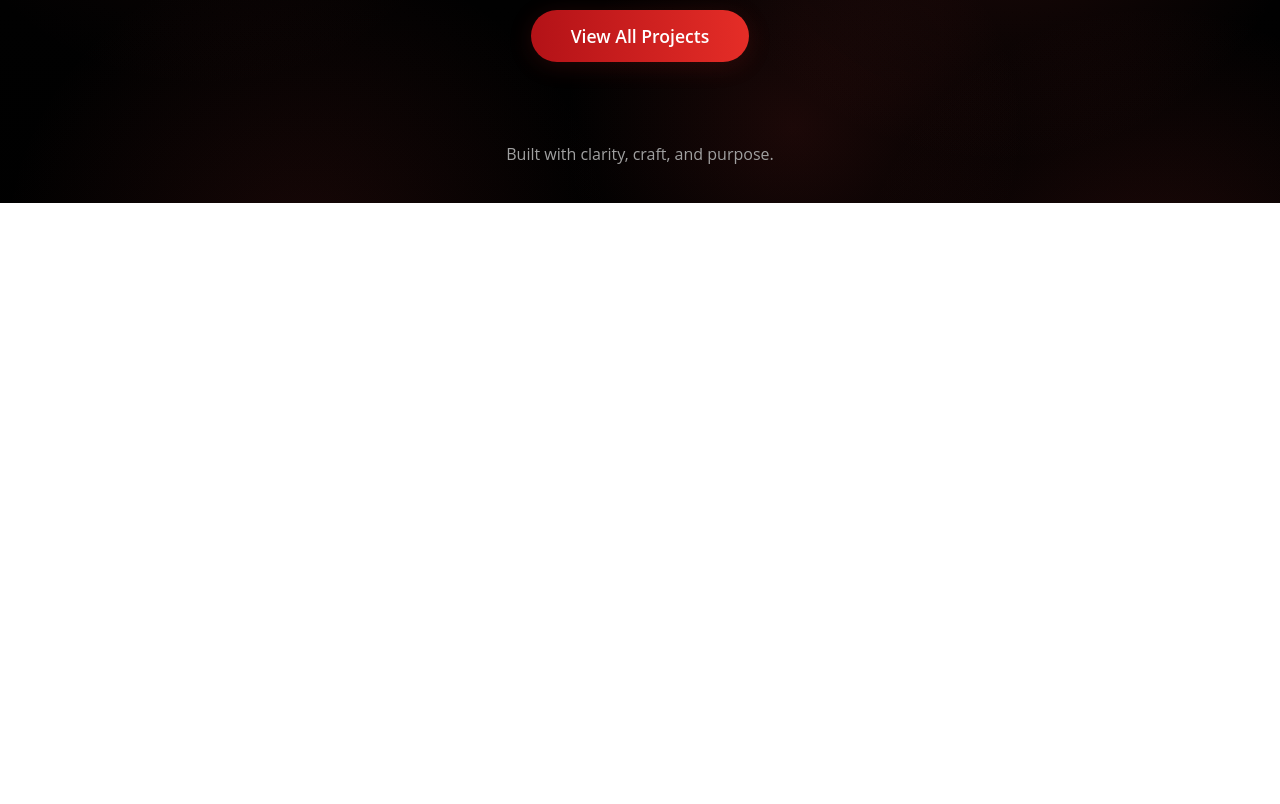
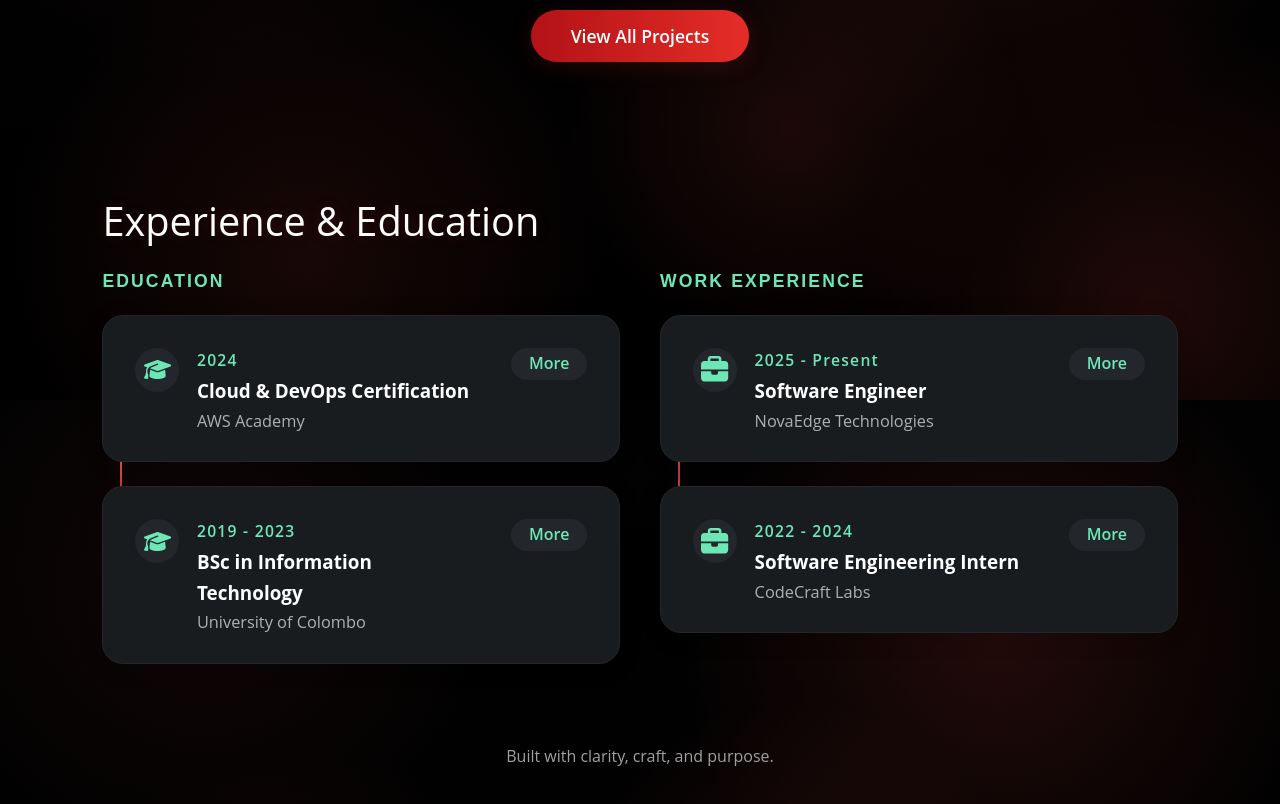
Before and after one commit to Malshii/Portfolio-v2, a Next.js app: page / in a window 1280 px wide. Shown: the part 4400-5204 px from the top of the page. Before the commit the page ends 4603 px from the top, so only its background shows below. Built offline with nearby package versions, Linux system fonts and the light colour scheme.

Commit message:
updated experience section

```diff
--- /dev/null
+++ b/app/components/ExpandableCard.js
@@ -0,0 +1,31 @@
+"use client";
+import React, { useState } from "react";
+import { FaGraduationCap, FaBriefcase } from "react-icons/fa6";
+
+export default function ExpandableCard({ year, title, place, details, type }) {
+  const [expanded, setExpanded] = React.useState(false);
+  // Use icon based on type
+  const icon =
+    type === "education" ? (
+      <FaGraduationCap />
+    ) : (
+      <FaBriefcase />
+    );
+  // Optionally parse year for date range
+  return (
+    <article className={`exp-card${expanded ? " expanded" : ""}`}>
+      <div className="exp-card-header" onClick={() => setExpanded((e) => !e)}>
+        <span className="exp-card-icon">{icon}</span>
+        <div className="exp-card-main">
+          <div className="exp-card-dates">{year}</div>
+          <div className="exp-card-title">{title}</div>
+          <div className="exp-card-place">{place}</div>
+        </div>
+        <button className="exp-card-toggle" aria-label={expanded ? "Collapse" : "Expand"}>
+          {expanded ? "Less" : "More"}
+        </button>
+      </div>
+      {expanded && <div className="exp-card-details">{details}</div>}
+    </article>
+  );
+}
--- a/app/components/ExperienceSection.js
+++ b/app/components/ExperienceSection.js
@@ -1,19 +1,28 @@
-export default function ExperienceSection({ timeline }) {
+import ExpandableCard from "./ExpandableCard";
+
+export default function ExperienceSection({ education = [], work = [] }) {
   return (
-    <section className="timeline section-reveal" id="experience">
-      <h2>Experience Timeline</h2>
-      <p className="section-subtitle">
-        Progress across engineering, cloud, and product delivery.
-      </p>
-      <div className="timeline-list">
-        {timeline.map((item) => (
-          <article key={item.title} className="glass-card timeline-card">
-            <p className="time">{item.year}</p>
-            <h3>{item.title}</h3>
-            <h4>{item.place}</h4>
-            <p>{item.details}</p>
-          </article>
-        ))}
+    <section className="experince-section section-reveal" id="experience">
+      <div className="experience-container">
+      <h2>Experience & Education</h2>
+      <div className="experience-columns">
+        <div className="experience-col">
+          <h3 className="experience-subtitle">Education</h3>
+          <div className="timeline-list">
+            {education.map((item) => (
+              <ExpandableCard key={item.title + item.year} {...item} type="education" />
+            ))}
+          </div>
+        </div>
+        <div className="experience-col">
+          <h3 className="experience-subtitle">Work Experience</h3>
+          <div className="timeline-list">
+            {work.map((item) => (
+              <ExpandableCard key={item.title + item.year} {...item} type="work" />
+            ))}
+          </div>
+        </div>
+      </div>
       </div>
     </section>
   );
--- a/app/page.js
+++ b/app/page.js
@@ -1,11 +1,22 @@
+
 import AboutSection from "./components/AboutSection";
 import ContactSection from "./components/ContactSection";
 import ExperienceSection from "./components/ExperienceSection";
 import HeroSection from "./components/HeroSection";
 import ProjectsSection from "./components/ProjectsSection";
 import SkillsSection from "./components/SkillsSection";
-import TopNav from "./components/TopNav";
 import { projects, skills, timeline } from "./data/portfolioData";
+
+// Split timeline into education and work experience
+const education = timeline.filter((item) =>
+  item.title.toLowerCase().includes("bsc") ||
+  item.title.toLowerCase().includes("msc") ||
+  item.title.toLowerCase().includes("diploma") ||
+  item.title.toLowerCase().includes("certification") ||
+  item.place.toLowerCase().includes("university") ||
+  item.place.toLowerCase().includes("academy")
+);
+const work = timeline.filter((item) => !education.includes(item));
 
 export default function Home() {
   return (
@@ -14,8 +25,8 @@ export default function Home() {
       <AboutSection />
       <SkillsSection skills={skills} />
       <ProjectsSection projects={projects} showAll={false}/>
-      {/* <ExperienceSection timeline={timeline} />
-      <ContactSection /> */}
+      <ExperienceSection education={education} work={work} />
+      {/* <ContactSection /> */}
 
       <footer className="site-footer">
         <p>Built with clarity, craft, and purpose.</p>
--- a/app/styles/experience.css
+++ b/app/styles/experience.css
@@ -1,4 +1,17 @@
 /* Experience and timeline styles */
+.experince-section{
+  color: #fff;
+  padding: 4rem clamp(1rem, 4vw, 4rem);
+  width: 100%;
+  margin: 0 auto;
+  box-sizing: border-box;
+  background: transparent;
+  min-height: auto;
+}
+
+.experience-container{
+  padding: 0 clamp(1rem, 4vw, 4rem);
+}
 
 .timeline-list {
   position: relative;
@@ -56,3 +69,126 @@
   margin: 0.5rem 0 0;
   color: rgba(255, 255, 255, 0.72);
 }
+
+/* Modern Experience & Education Section Styles */
+.experience-section {
+  width: 100%;
+  padding: 4rem clamp(1rem, 4vw, 4rem);
+  background: transparent;
+}
+.experience-columns {
+  display: flex;
+  gap: 2.5rem;
+  justify-content: center;
+  align-items: flex-start;
+}
+.experience-col {
+  flex: 1 1 0;
+  min-width: 320px;
+  max-width: 520px;
+}
+.experience-subtitle {
+  color: #6ee7b7;
+  font-size: 1.1rem;
+  font-weight: 700;
+  letter-spacing: 0.12em;
+  margin-bottom: 1.2rem;
+  text-transform: uppercase;
+}
+.timeline-list {
+  display: flex;
+  flex-direction: column;
+  gap: 1.5rem;
+}
+.exp-card {
+  background: #181c1f;
+  border-radius: 1.3rem;
+  box-shadow: 0 4px 24px 0 rgba(0,0,0,0.12);
+  padding: 2rem 2rem 1.5rem 2rem;
+  position: relative;
+  border: 1.5px solid #23272b;
+  transition: box-shadow 0.2s, border-color 0.2s;
+}
+.exp-card.expanded {
+  box-shadow: 0 8px 32px 0 rgba(0,0,0,0.18);
+  border-color: #6ee7b7;
+}
+.exp-card-header {
+  display: flex;
+  align-items: flex-start;
+  gap: 1.1rem;
+  cursor: pointer;
+}
+.exp-card-icon {
+  width: 44px;
+  height: 44px;
+  border-radius: 50%;
+  background: #23272b;
+  display: flex;
+  align-items: center;
+  justify-content: center;
+  color: #6ee7b7;
+  font-size: 1.7rem;
+}
+.exp-card-main {
+  flex: 1;
+}
+.exp-card-dates {
+  font-size: 0.98rem;
+  color: #6ee7b7;
+  font-weight: 600;
+  letter-spacing: 0.08em;
+  margin-bottom: 0.2rem;
+}
+.exp-card-title {
+  font-size: 1.18rem;
+  font-weight: 700;
+  color: #fff;
+  margin-bottom: 0.1rem;
+}
+.exp-card-place {
+  font-size: 1.02rem;
+  color: #b0b0b0;
+  margin-bottom: 0.2rem;
+}
+.exp-card-badge {
+  display: inline-block;
+  background: #1e293b;
+  color: #6ee7b7;
+  font-size: 0.92rem;
+  font-weight: 600;
+  border-radius: 1rem;
+  padding: 0.18em 0.9em;
+  margin-bottom: 0.5rem;
+}
+.exp-card-toggle {
+  background: #23272b;
+  color: #6ee7b7;
+  border: none;
+  border-radius: 1.2rem;
+  font-size: 1rem;
+  font-weight: 600;
+  padding: 0.2em 1.1em;
+  margin-left: 1.2rem;
+  cursor: pointer;
+  transition: background 0.18s, color 0.18s;
+}
+.exp-card-toggle:hover {
+  background: #6ee7b7;
+  color: #181c1f;
+}
+.exp-card-details {
+  margin-top: 1.1rem;
+  color: #e0e0e0;
+  font-size: 1.05rem;
+  line-height: 1.6;
+}
+@media (max-width: 900px) {
+  .experience-columns {
+    flex-direction: column;
+    gap: 2.5rem;
+  }
+  .experience-col {
+    max-width: 100%;
+  }
+}
--- a/package.json
+++ b/package.json
@@ -10,7 +10,8 @@
   "dependencies": {
     "next": "16.2.4",
     "react": "19.2.4",
-    "react-dom": "19.2.4"
+    "react-dom": "19.2.4",
+    "react-icons": "^5.6.0"
   },
   "devDependencies": {
     "@tailwindcss/postcss": "^4",
```
Also changed, not shown: 1 other file (tests, documents, lock files or other folders).
